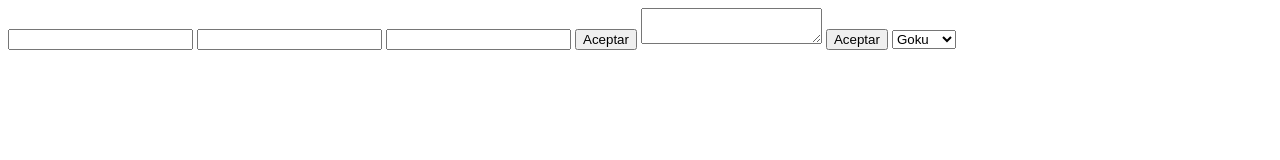
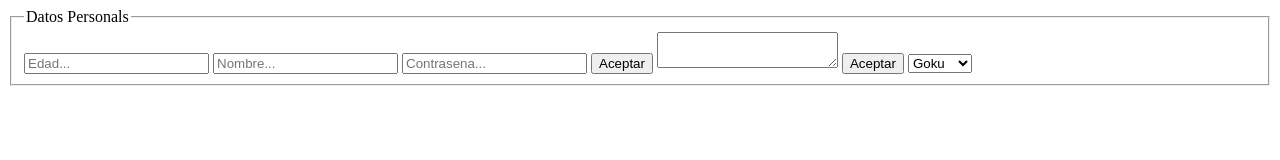
Before and after one commit to DaryxD/html, a plain HTML site: page index.html in a window 1280 px wide. Drawn offline with Linux system fonts and the light colour scheme.

Commit message:
agregando fieldset

```diff
--- a/index.html
+++ b/index.html
@@ -9,9 +9,12 @@
 
            <form>
 
-                <input type="number" />
-                <input type="text" />
-                <input type="password" />
+            <fieldset>
+
+                <legend>Datos Personals</legend>
+                <input type="number" placeholder="Edad..." />
+                <input type="text" placeholder="Nombre..."/>
+                <input type="password" placeholder="Contrasena..."/>
                 <input type="submit"  value="Aceptar"/>
 
                 <textarea> </textarea>
@@ -24,7 +27,7 @@
                     <option value="trunks"> Trunks</option>
 
                 </select>
-
+            </fieldset>
            </form>
         </body>
 
```
